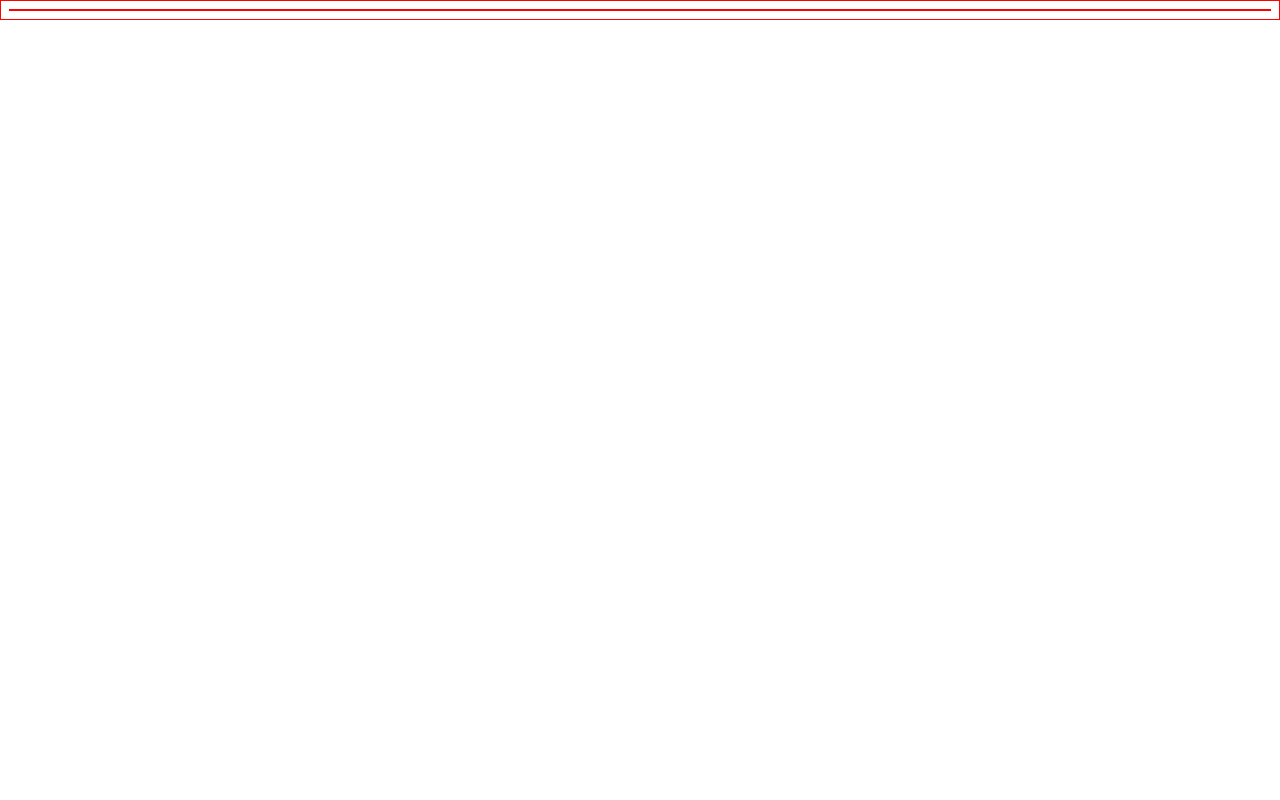
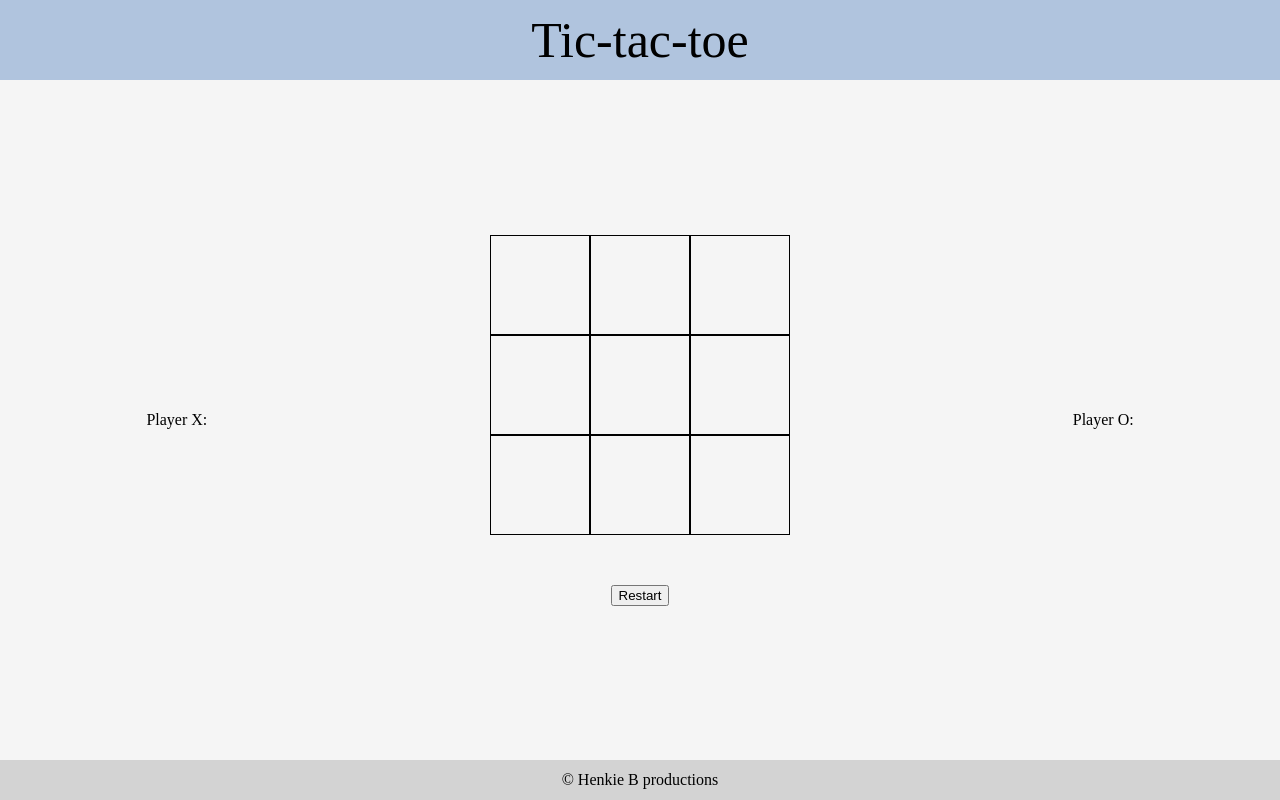
Before and after one commit to wybrenl/tic-tac-toe, a plain HTML site: page index.html in a window 1280 px wide. Drawn offline with Linux system fonts and the light colour scheme.

Commit message:
tic tac toe

```diff
--- a/app.js
+++ b/app.js
@@ -0,0 +1,78 @@
+//gameboard module
+const gameBoard = (function() {
+    //display gameboard
+    let board = Array.from(document.querySelectorAll('.boardfield'));
+    let playerX = true;
+    let count = 0;
+    let restart = document.querySelector('.restart');
+    const winner = [
+        [0, 1, 2],
+        [3, 4, 5],
+        [6, 7, 8],
+        [0, 3, 6],
+        [1, 4, 7],
+        [2, 5, 8],
+        [0, 4, 8],
+        [2, 4, 6]
+    ]
+
+    const addMarker = () => board.forEach((element) => {
+        element.addEventListener('click', () => {
+            if (element.innerHTML == '') {
+                switch (playerX) {
+                    case true :
+                        board[element.id].innerHTML = "X"
+                        playerX = false;
+                        count++;
+                        checkWinner()
+                        break;
+                    case false :
+                        board[element.id].innerHTML = "O"
+                        playerX = true;
+                        count++;
+                        checkWinner()
+                        break;
+                }
+            }
+        });
+    });
+
+    const checkWinner = () => {
+        if (count == 9) {
+            alert("It's a tie")
+            restarter()
+        } else  {
+            for (let i = 0; i <= 7; i++) {
+                if ((board[winner[i][0]].innerHTML == "X" || board[winner[i][0]].innerHTML == "O") && board[winner[i][0]].innerHTML == board[winner[i][1]].innerHTML && board[winner[i][1]].innerHTML == board[winner[i][2]].innerHTML) {
+                    playerX == false ? alert("Player X has won") : alert("Player O has won")
+                    restarter()
+                    break;
+                }
+            }
+        }
+    }
+
+    const restartByChoice = () => {
+        restart.addEventListener('click', () => {
+        restarter()
+    })
+}
+
+    const restarter = () => {
+        gameBoard.get.forEach((element) => {
+            element.innerHTML = ""
+            })
+        playerX = true;
+        count = 0;
+    }
+
+    const getBoard = () => {
+        return board
+    }
+
+    return {
+        addMarker : addMarker(),
+        get : getBoard(),
+        restart : restartByChoice(),
+    }
+})();
--- a/index.html
+++ b/index.html
@@ -8,6 +8,28 @@
     <link rel="stylesheet" href="style.css">
 </head>
 <body>
+    <div class="header">Tic-tac-toe</div>
+
+    <div class="container">
+        <div class="player">Player X:</div>
+        <div class="gamearea">
+            <div class="gameboard">
+                <div id="0" class="boardfield"></div>
+                <div id="1" class="boardfield"></div>
+                <div id="2" class="boardfield"></div>
+                <div id="3" class="boardfield"></div>
+                <div id="4" class="boardfield"></div>
+                <div id="5" class="boardfield"></div>
+                <div id="6" class="boardfield"></div>
+                <div id="7" class="boardfield"></div>
+                <div id="8" class="boardfield"></div>
+            </div>
+            <button class="restart" >Restart</button>
+        </div>
+        <div class="player">Player O:</div>
+    </div>
+
+    <div class="footer">© Henkie B productions</div>
 
     <script src="app.js"></script>
 </body>
--- a/style.css
+++ b/style.css
@@ -1,3 +1,70 @@
+/*
 * {
     border: red solid 1px;
 }
+*/
+
+body {
+    display: flex;
+    flex-direction: column;
+    margin: 0;
+    height: 100vh;
+    background-color: whitesmoke;
+}
+
+.header {
+    display: flex;
+    justify-content: center;
+    align-items: center;
+    height: 80px;
+    font-size: 50px;
+    background-color: lightsteelblue;
+}
+
+.container {
+    display: flex;
+    flex: 1;
+    flex-direction: row;
+}
+
+.player {
+    display: flex;
+    flex-grow: 1;
+    align-self: center;
+    align-items: center;
+    justify-content: center;
+    margin: 10px;
+}
+
+.gamearea {
+    display: flex;
+    flex-grow: 1;
+    align-items: center;
+    justify-content: center;
+    flex-direction: column;
+}
+.restart {
+    margin-top: 50px;
+}
+
+.gameboard {
+    display: grid;
+    grid-template-columns: repeat(3, 1fr);
+    width: 300px;
+    height: 300px;
+}
+
+.boardfield {
+    display: grid;
+    align-items: center;
+    justify-content: center;
+    border: 1px black solid;
+}
+
+.footer {
+    display: flex;
+    justify-content: center;
+    align-items: center;
+    height: 40px;
+    background-color: lightgray;
+}
```
